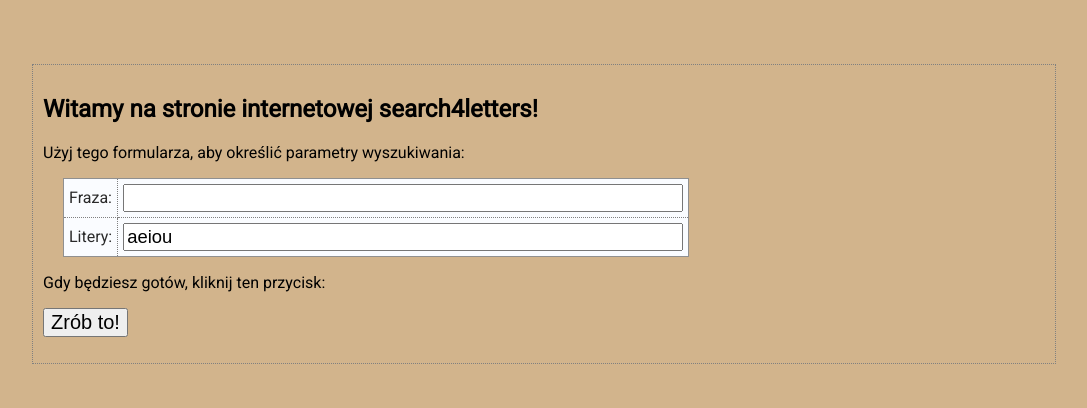
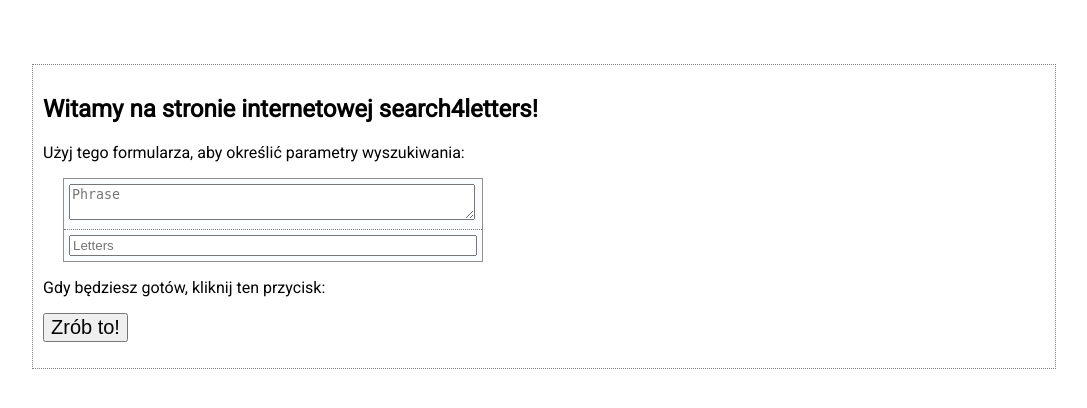
Before and after one commit to numbersanalyst/vsearch4web-ultra, a Flask app: page / in a window 1280 px wide. Shown: the top 408 px of the page, without its empty margins (96-1183 px from the left). Run offline with Flask 3, Linux system fonts and the light colour scheme.

Commit message:
style & html: Change a little entry.html and style

```diff
--- a/static/hf.css
+++ b/static/hf.css
@@ -1,7 +1,6 @@
 body {
+  box-sizing: border-box;
   font-family: 'Roboto', sans-serif;
-  font-size:        medium;
-  background-color: tan;
   margin-top:       5%;
   margin-bottom:    5%;
   margin-left:      10%;
@@ -61,7 +60,6 @@ border:             thin dotted gray;
 
 /*** Inputs ***/
 input[type=text] {
-  font-size:        115%;
   width:            30em;
 }
 input[type=submit] {
@@ -70,3 +68,8 @@ input[type=submit] {
 select {
   font-size:        125%;
 }
+
+textarea {
+  width:            30em;
+  resize: vertical;
+}
--- a/templates/entry.html
+++ b/templates/entry.html
@@ -5,13 +5,17 @@
 <h2>{{ the_title }} </h2>
 
 <form method='POST' action='/search4'>
-<table>
-<p> Użyj tego formularza, aby określić parametry wyszukiwania:</p>
-<tr><td>Fraza:</td><td><input name='phrase' type='TEXT' width='60'></td></tr>
-<tr><td>Litery:</td><td><input name='letters' type='TEXT' value='aeiou'></td></tr>
-</table>
-<p> Gdy będziesz gotów, kliknij ten przycisk:</p>
-<p><input value='Zrób to!' type='SUBMIT'></p>
+    <table>
+        <p> Użyj tego formularza, aby określić parametry wyszukiwania:</p>
+        <tr>
+            <td><textarea name='phrase' type='TEXT' placeholder="Phrase"></textarea></td>
+        </tr>
+        <tr>
+            <td><input name='letters' type='TEXT' placeholder="Letters"></td>
+        </tr>
+    </table>
+    <p> Gdy będziesz gotów, kliknij ten przycisk:</p>
+    <p><input value='Zrób to!' type='SUBMIT'></p>
 </form>
 
 {% endblock %}
```
Also changed, not shown: templates/results.html (+9 -3 lines), templates/viewlog.html (indentation only).
